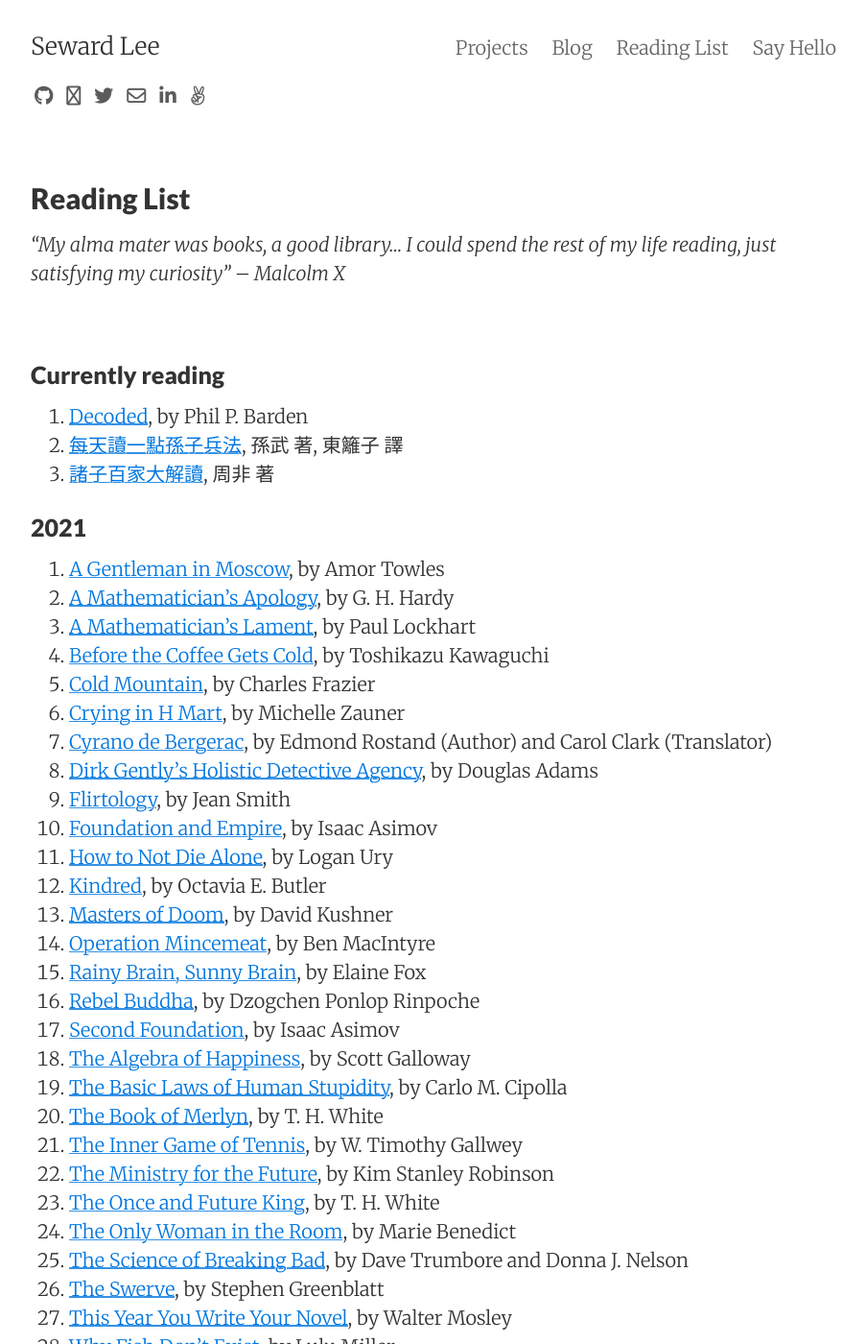
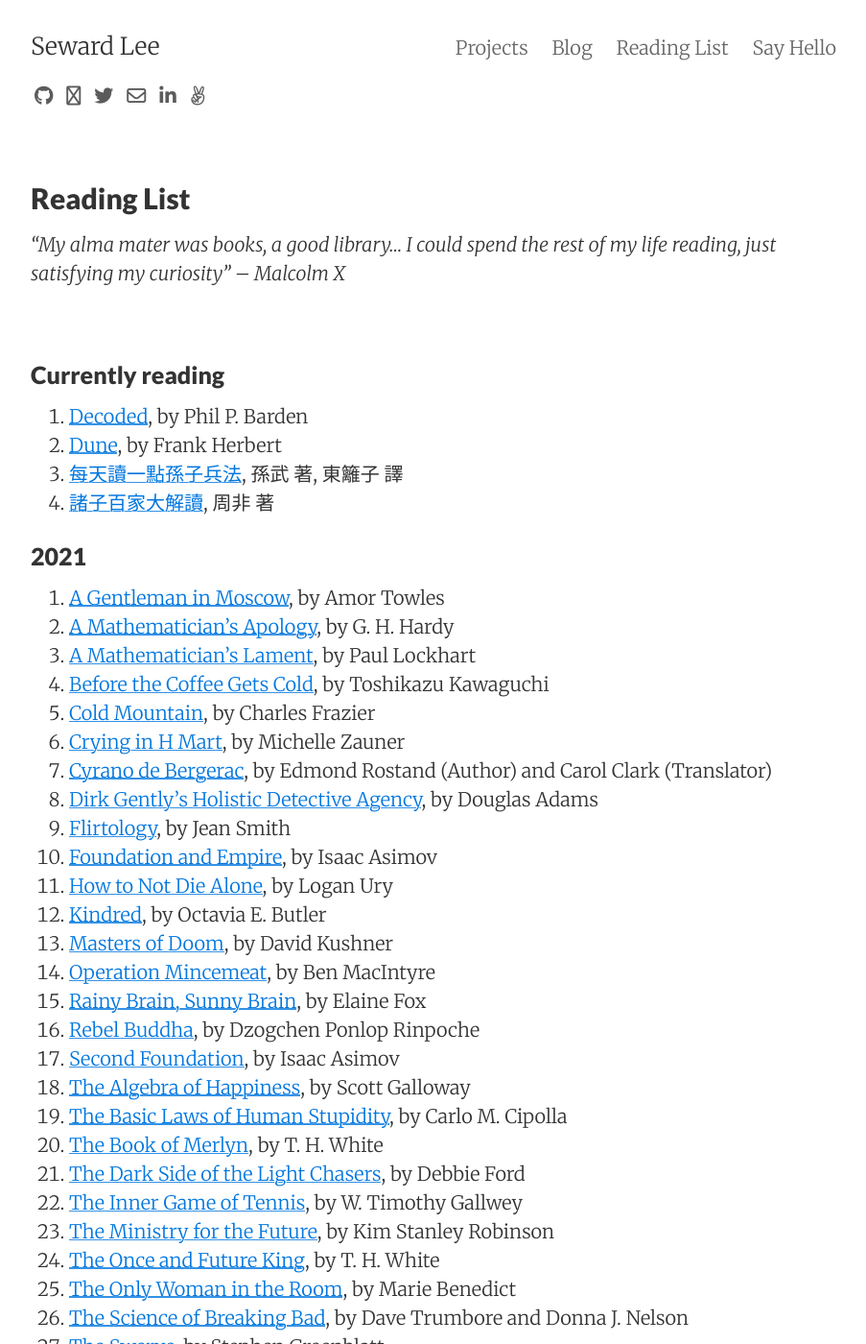
Before and after one commit to sewardlee337/sewardlee337.github.io, a Jekyll site: the page built from readinglist.md, in a window 1280 px wide and 1400 px high. Shown: the whole window at 96% size, without its empty margins (188-1091 px from the left). Built offline with Jekyll 4.4.1, drawn with Linux system fonts in a browser that asks for light colours; nearby versions of some CDN libraries.

Commit message:
Update reading list

```diff
--- a/readinglist.md
+++ b/readinglist.md
@@ -13,6 +13,7 @@
 ### Currently reading
 
 1. [Decoded](https://amzn.to/3pKY9CX), by Phil P. Barden
+1. [Dune](https://amzn.to/31dLjD0), by Frank Herbert
 1. [每天讀一點孫子兵法](https://bit.ly/3bNxnPL), 孫武 著, 東籬子 譯
 1. [諸子百家大解讀](https://bit.ly/3x1e6oo), 周非 著
 
@@ -39,6 +40,7 @@
 1. [The Algebra of Happiness](https://amzn.to/3kRJNN1), by Scott Galloway
 1. [The Basic Laws of Human Stupidity](https://amzn.to/3kV8b03), by Carlo M. Cipolla
 1. [The Book of Merlyn](https://amzn.to/3r3zxTq), by T. H. White
+1. [The Dark Side of the Light Chasers](https://amzn.to/3rdTtWN), by Debbie Ford
 1. [The Inner Game of Tennis](https://amzn.to/3r9VEHn), by W. Timothy Gallwey
 1. [The Ministry for the Future](https://amzn.to/39kNOUU), by Kim Stanley Robinson
 1. [The Once and Future King](https://amzn.to/2KTm9Bw), by T. H. White
```
